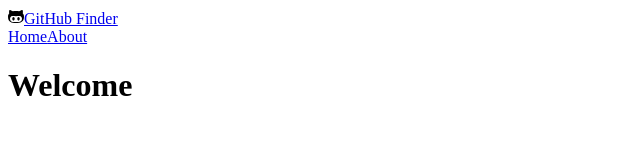
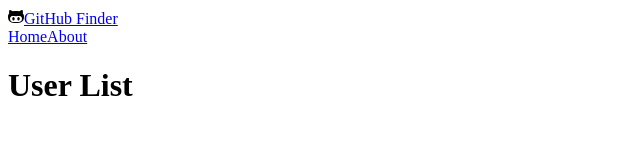
Before and after one commit to SepehrGR7/github-finder, a React (Create React App) app: page / in a window 1280 px wide. Shown: the top 160 px of the page, without its empty margins (0-640 px from the left). Built offline with nearby package versions, Linux system fonts and the light colour scheme.

Commit message:
add user results component

```diff
--- /dev/null
+++ b/src/components/Users/UserResults.jsx
@@ -0,0 +1,9 @@
+const UserResults = () => {
+  return (
+    <div>
+      <h1>User List</h1>
+    </div>
+  )
+}
+
+export default UserResults
--- a/src/pages/Home.jsx
+++ b/src/pages/Home.jsx
@@ -1,8 +1,10 @@
+import UserResults from '../components/Users/UserResults'
+
 const Home = () => {
   return (
-    <div>
-      <h1 className='text-6xl'>Welcome</h1>
-    </div>
+    <>
+      <UserResults />
+    </>
   )
 }
 
```
